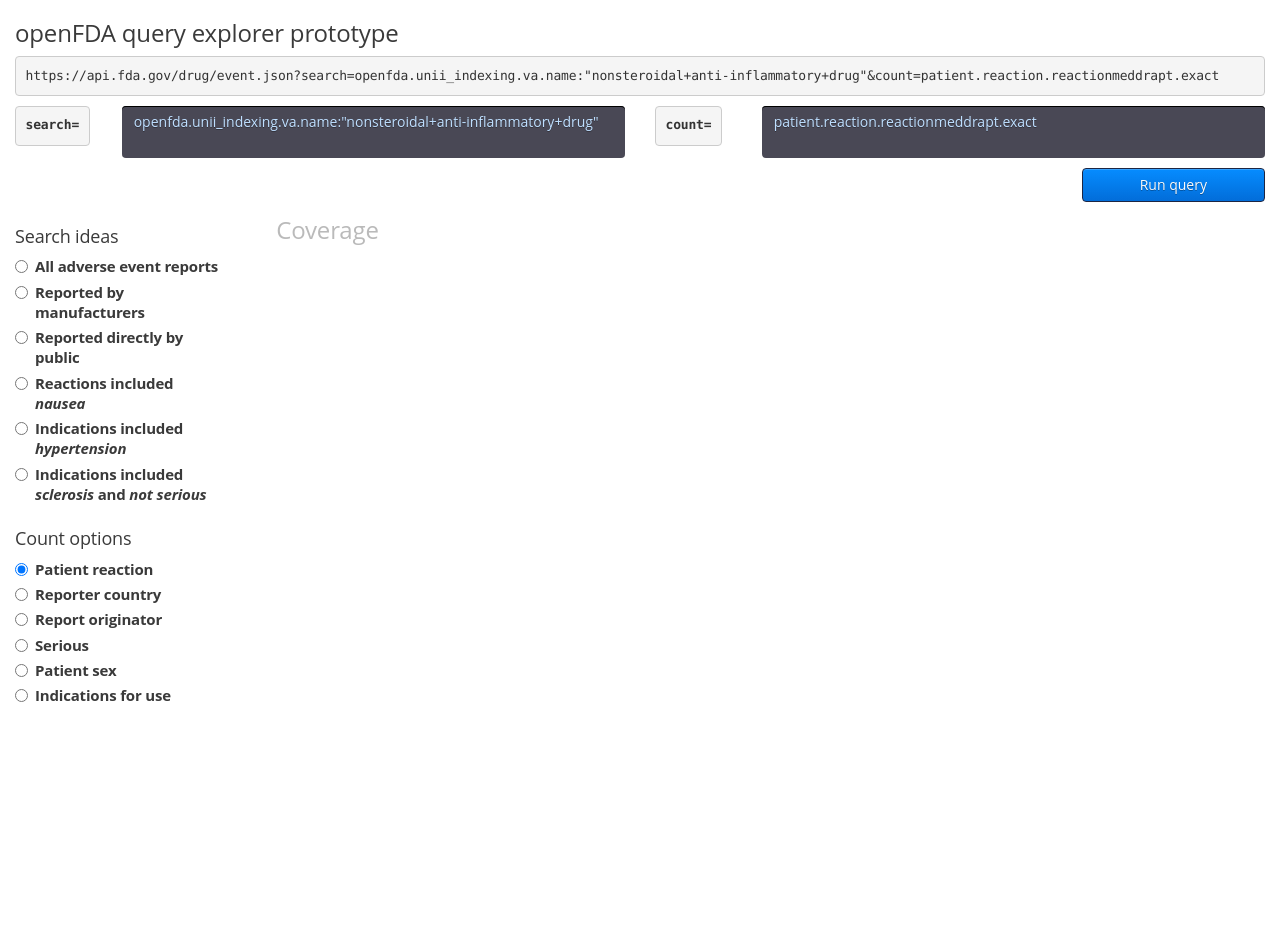
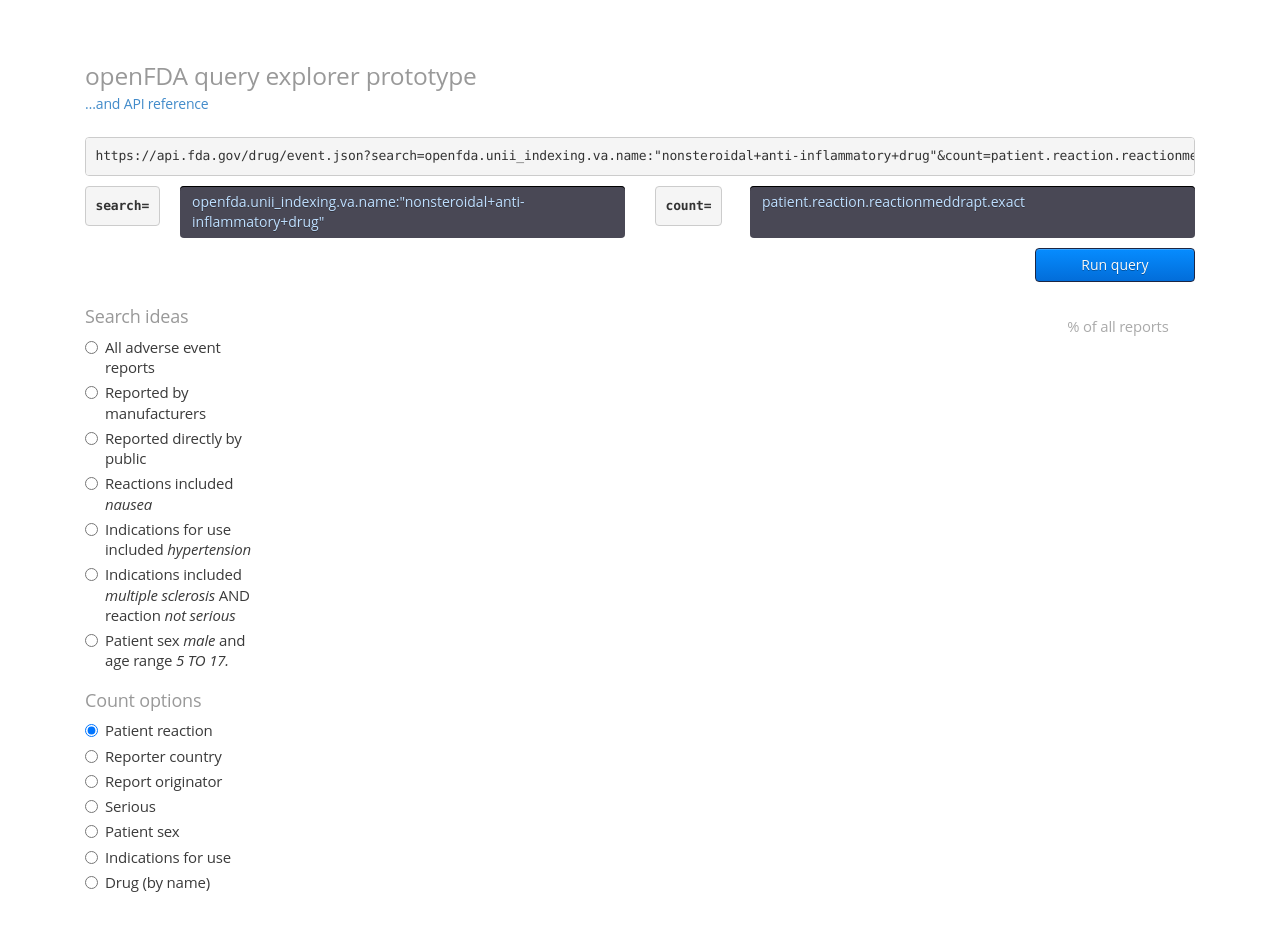
Before and after one commit to thekennysong/openfda-query-explorer, a plain HTML site: page index.html in a window 1280 px wide. Before the commit the page ends 800 px from the top, so only its background shows below. Drawn offline with Linux system fonts and the light colour scheme; no server answers.

Commit message:
Many small improvements

```diff
--- a/index.html
+++ b/index.html
@@ -12,10 +12,14 @@
   <body>
     <div class="container-fluid">
       <div class="row">
-        <section class="api-query col-md-12">
+        <section class="api-query col-sm-12">
           <div class="row">
-            <div class="col-md-12">
-              <h3>openFDA query explorer prototype</h3>
+            <div class="col-sm-12">
+              <h1>
+              	openFDA query explorer prototype<br />
+              	<small><a href="http://fda.github.io/openfda-private-beta/drug/reference/">&hellip;and API reference</a></small>
+              </h1>
+
               <div>
                 <pre id="query-endpoint">https://api.fda.gov/drug/event.json?</pre>
               </div>
@@ -23,15 +27,15 @@
           </div>
 
           <div class="row">
-            <div class="col-md-1"><label for="query-search control-label"><pre>search=</pre></label></div>
-            <div class="col-md-5"><textarea id="query-search" class="query-textarea form-control">openfda.unii_indexing.va.name:"nonsteroidal+anti-inflammatory+drug"</textarea></div>
-            <div class="col-md-1"><label for="query-count control-label"><pre>count=</pre></label></div>
-            <div class="col-md-5"><textarea id="query-count" class="query-textarea form-control">patient.reaction.reactionmeddrapt.exact</textarea></div>
+            <div class="col-sm-1"><label for="query-search control-label"><pre>search=</pre></label></div>
+            <div class="col-sm-5"><textarea id="query-search" class="query-textarea form-control">openfda.unii_indexing.va.name:"nonsteroidal+anti-inflammatory+drug"</textarea></div>
+            <div class="col-sm-1"><label for="query-count control-label"><pre>count=</pre></label></div>
+            <div class="col-sm-5"><textarea id="query-count" class="query-textarea form-control">patient.reaction.reactionmeddrapt.exact</textarea></div>
           </div>
 
           <div class="row">
             <div class="form-group">
-              <div class="col-md-2 col-md-offset-10">
+              <div class="col-sm-2 col-sm-offset-10">
                 <button id="query-button" class="form-control btn btn-primary">Run query</button>
               </div>
             </div>
@@ -40,101 +44,116 @@
       </div>
 
       <div class="row">
-        <section class="col-md-12">
-          <section class="col-md-2 api-query-control">
+        <section class="col-sm-12">
+          <section class="col-sm-2 api-query-control">
             <div class="row">
               <h4>Search ideas</h4>
               <div class="radio">
                 <label>
                   <input type="radio" name="api-query-options-search" id="company-either" value="">
-                  <strong>All adverse event reports</strong>
+                  All adverse event reports
                 </label>
               </div>
               <div class="radio">
                 <label>
                   <input type="radio" name="api-query-options-search" id="company-yes" value="_exists_:companynumb">
-                  <strong>Reported by manufacturers</strong>
+                  Reported by manufacturers
                 </label>
               </div>
               <div class="radio">
                 <label>
                   <input type="radio" name="api-query-options-search" id="company-no" value="_missing_:companynumb">
-                  <strong>Reported directly by public</strong>
+                  Reported directly by public
                 </label>
               </div>
               <div class="radio">
                 <label>
                   <input type="radio" name="api-query-options-search" id="reaction-nausea" value="patient.reaction.reactionmeddrapt:nausea">
-                  <strong>Reactions included <em>nausea</em></strong>
+                  Reactions included <em>nausea</em>
                 </label>
               </div>
               <div class="radio">
                 <label>
-                  <input type="radio" name="api-query-options-search" id="reaction-nausea" value="patient.drug.drugindication:hypertension">
-                  <strong>Indications included <em>hypertension</em></strong>
+                  <input type="radio" name="api-query-options-search" id="indication-hypertension" value="patient.drug.drugindication:hypertension">
+                  Indications for use included <em>hypertension</em>
                 </label>
               </div>
               <div class="radio">
                 <label>
-                  <input type="radio" name="api-query-options-search" id="reaction-nausea" value="patient.drug.drugindication:sclerosis+AND+serious:2">
-                  <strong>Indications included <em>sclerosis</em> and <em>not serious</em></strong>
+                  <input type="radio" name="api-query-options-search" id="indication-ms-not-serious" value="patient.drug.drugindication:multiple+sclerosis+AND+serious:2">
+                  Indications included <em>multiple sclerosis</em> AND reaction <em>not serious</em>
+                </label>
+              </div>
+              <div class="radio">
+                <label>
+                  <input type="radio" name="api-query-options-search" id="patient-sex-male-young" value="patient.patientsex:1+AND+patient.patientonsetage:[5+TO+17]">
+                  Patient sex <em>male</em> and age range <em>5 TO 17.</em>
                 </label>
               </div>
             </div>
 
             <div class="row">
-              <h4 style="margin-top: 15px;">Count options</h4>
+              <h4>Count options</h4>
               <div class="radio">
                 <label>
                   <input type="radio" name="api-query-options-count" id="count-country" value="patient.reaction.reactionmeddrapt.exact" checked>
-                  <strong>Patient reaction</strong>
+                  Patient reaction
                 </label>
               </div>
               <div class="radio">
                 <label>
                   <input type="radio" name="api-query-options-count" id="count-country" value="primarysource.reportercountry.exact">
-                  <strong>Reporter country</strong>
+                  Reporter country
                 </label>
               </div>
               <div class="radio">
                 <label>
                   <input type="radio" name="api-query-options-count" id="count-qualification" value="primarysource.qualification">
-                  <strong>Report originator</strong>
+                  Report originator
                 </label>
               </div>
               <div class="radio">
                 <label>
                   <input type="radio" name="api-query-options-count" id="count-serious" value="serious">
-                  <strong>Serious</strong>
+                  Serious
                 </label>
               </div>
               <div class="radio">
                 <label>
                   <input type="radio" name="api-query-options-count" id="count-sex" value="patient.patientsex">
-                  <strong>Patient sex</strong>
+                  Patient sex
                 </label>
               </div>
               <div class="radio">
                 <label>
                   <input type="radio" name="api-query-options-count" id="count-indication" value="patient.drug.drugindication.exact">
-                  <strong>Indications for use</strong>
+                  Indications for use
+                </label>
+              </div>
+              <div class="radio">
+                <label>
+                  <input type="radio" name="api-query-options-count" id="count-indication" value="patient.drug.medicinalproduct.exact">
+                  Drug (by name)
                 </label>
               </div>
             </div>
           </section>
 
-          <section class="chart col-md-2">
-            <h3 style="color: #bababa">Coverage</h3>
-            <div id="chart-coverage"></div>
-          </section>
-          <section class="chart col-md-8">
-            <h3 id="result-count"></h3>
-            <div id="chart"></div>
+          <section class="col-sm-10">
+          	<div class="row">
+          		<div class="chart col-sm-10">
+		            <h3 id="result-count"></h3>
+		            <div id="chart"></div>
+		          </div>
+		          <div class="chart coverage col-sm-2">
+		          	<div id="chart-coverage"></div>
+		          	<div><small>% of all reports</small></div>
+		          </div>
           </section>
         </section>
       </div>
       <div class="row">
-        <section id="result" class="col-md-3"></section>
+        <section id="result" class="col-sm-3"></section>
       </div>
     </div>
 
@@ -197,7 +216,7 @@
               ['Non-matching reports', resultMax],
               ['Matching reports', resultTotal]
             ],
-            type: 'bar',
+            type: 'donut',
             groups: [
               ['Non-matching reports', 'Matching reports']
             ]
@@ -205,8 +224,10 @@
           color: {
             pattern: ['#bbb', '#0053ab']
           },
-          width: 50,
-          height: 100,
+          size: {
+          	height: 90,
+	          width: 90,
+          },
           margin: 0,
           legend: {
             show: false
--- a/openfda-query-explorer.css
+++ b/openfda-query-explorer.css
@@ -26,7 +26,18 @@
 /*
 /*
 /* API query explorer styles. */
-
+.container-fluid {
+  margin: 2em 4em 3em 4em;
+}
+h1 {
+  font-size: 1.4em;
+  line-height: 1.7;
+  margin-bottom: 2ex;
+  color: #999;
+}
+h1 small {
+  font-size: 14px;
+}
 .chart h3 {
   margin-top: 0;
   font-weight: normal;
@@ -83,6 +94,9 @@
 .api-query-control {
   font-size: 15px;
 }
+.api-query-control h4 {
+  color: #999;
+}
 
 /*
 /*
@@ -117,8 +131,14 @@
   stroke: #aaa;
   shape-rendering: crispEdges;
 }
+.chart.coverage {
+  color: #aaa;
+  text-align: center;
+}
+.chart #chart-coverage {
+  margin-bottom: 2ex;
+}
 .chart #chart-coverage svg {
-  width: 100%;
-  height: 260px;
-  margin: 0;
+  width: 90px;
+  height: 90px;
 }
```
